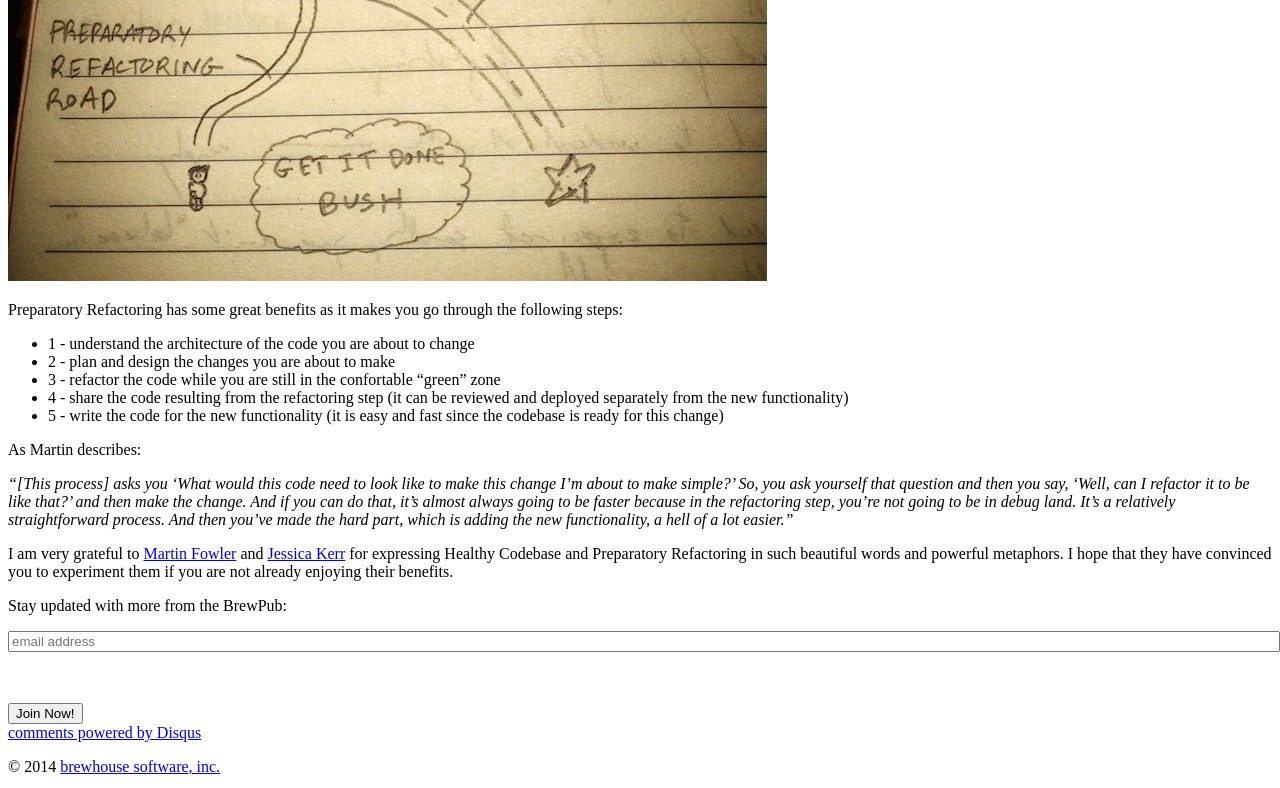
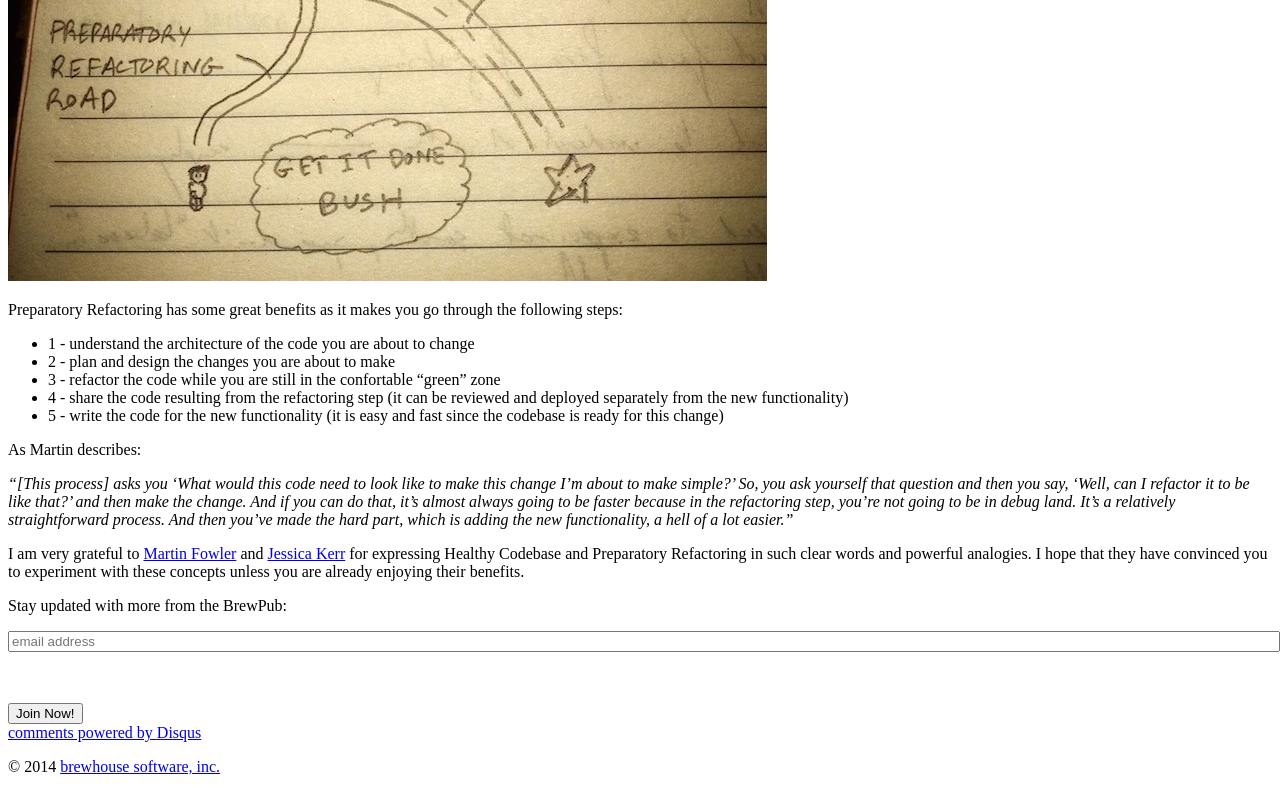
Before and after one commit to BrewhouseTeam/brewhouseteam.github.io, a Jekyll site: the page built from _posts/2014-11-10-healthy-codebase-and-preparatory-refactoring.md, in a window 1280 px wide and 900 px high, scrolled down 2049 px, cut to the strip 0-788 px from the top of the window. Built offline with Jekyll 4.4.1, drawn with Linux system fonts in a browser that asks for light colours; comment, search, counter and statistics services are not loaded; a style sheet for code colours, icons or effects is not loaded.

Commit message:
Update conclusion as per chuck's recommendations

```diff
--- a/_posts/2014-11-10-healthy-codebase-and-preparatory-refactoring.md
+++ b/_posts/2014-11-10-healthy-codebase-and-preparatory-refactoring.md
@@ -52,4 +52,4 @@ As Martin describes:
 
 *"[This process] asks you 'What would this code need to look like to make this change I'm about to make simple?' So, you ask yourself that question and then you say, 'Well, can I refactor it to be like that?' and then make the change. And if you can do that, it's almost always going to be faster because in the refactoring step, you're not going to be in debug land. It's a relatively straightforward process. And then you've made the hard part, which is adding the new functionality, a hell of a lot easier."*
 
-I am very grateful to [Martin Fowler](http://martinfowler.com) and [Jessica Kerr](https://twitter.com/jessitron) for expressing Healthy Codebase and Preparatory Refactoring in such beautiful words and powerful metaphors. I hope that they have convinced you to experiment them if you are not already enjoying their benefits.
+I am very grateful to [Martin Fowler](http://martinfowler.com) and [Jessica Kerr](https://twitter.com/jessitron) for expressing Healthy Codebase and Preparatory Refactoring in such clear words and powerful analogies. I hope that they have convinced you to experiment with these concepts unless you are already enjoying their benefits.
```
